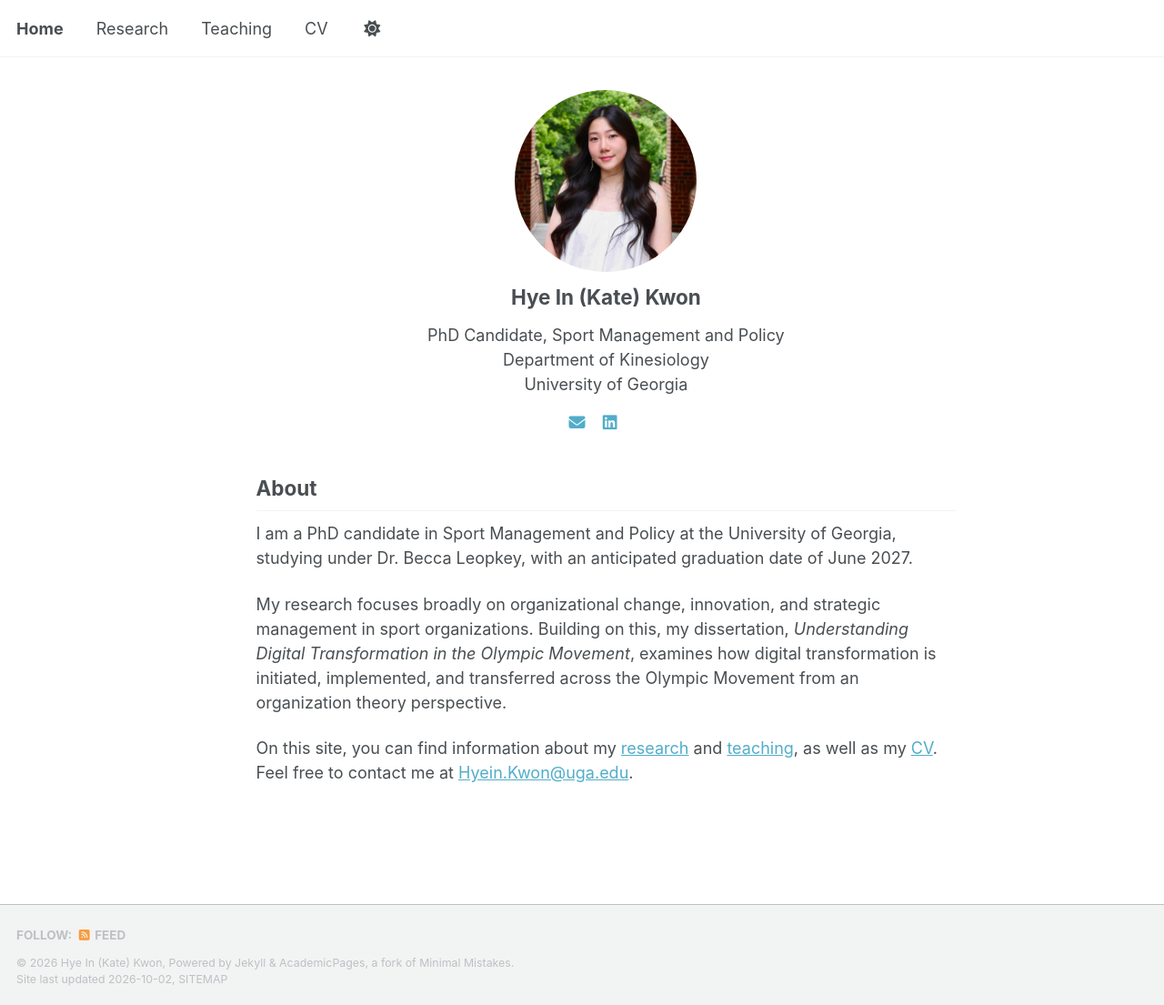
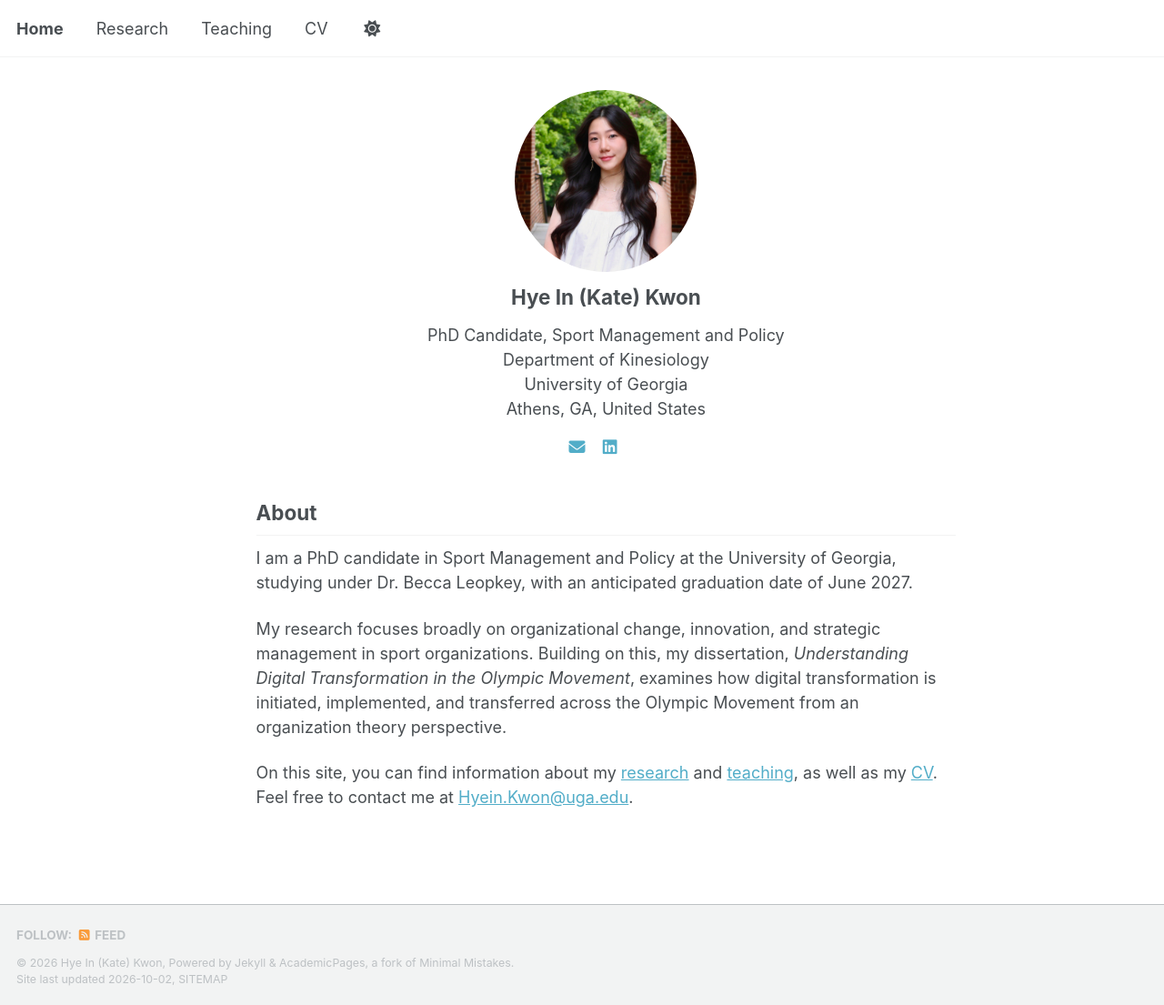
Before and after one commit to katehyeinkwon/katehyeinkwon.github.io, a Jekyll site: the page built from _pages/about.md, in a window 1280 px wide and 1105 px high. Shown: the whole window at 91% size. Built offline with Jekyll 4.4.1, drawn with Linux system fonts in a browser that asks for light colours; a style sheet for code colours, icons or effects is not loaded.

Commit message:
Update about.md

```diff
--- a/_pages/about.md
+++ b/_pages/about.md
@@ -9,7 +9,7 @@ redirect_from:
 <div style="text-align: center; margin-bottom: 2.5em;">
   <img src="/images/Kwon pic.jpg" alt="Hye In (Kate) Kwon" style="width: 200px; max-width: 60%; border-radius: 50%;">
   <h2 style="margin-top: 0.6em; margin-bottom: 0.2em; border-bottom: none;">Hye In (Kate) Kwon</h2>
-  <p style="margin: 0;">PhD Candidate, Sport Management and Policy<br>Department of Kinesiology<br>University of Georgia</p>
+  <p style="margin: 0;">PhD Candidate, Sport Management and Policy<br>Department of Kinesiology<br>University of Georgia<br>Athens, GA, United States</p>
 <p style="margin-top: 0.8em;">
     <a href="mailto:Hyein.Kwon@uga.edu" title="Email" style="margin: 0 0.4em;"><i class="fas fa-envelope"></i></a>
     <a href="https://www.linkedin.com/in/katehyeinkwon" title="LinkedIn" style="margin: 0 0.4em;"><i class="fab fa-linkedin"></i></a>
```
